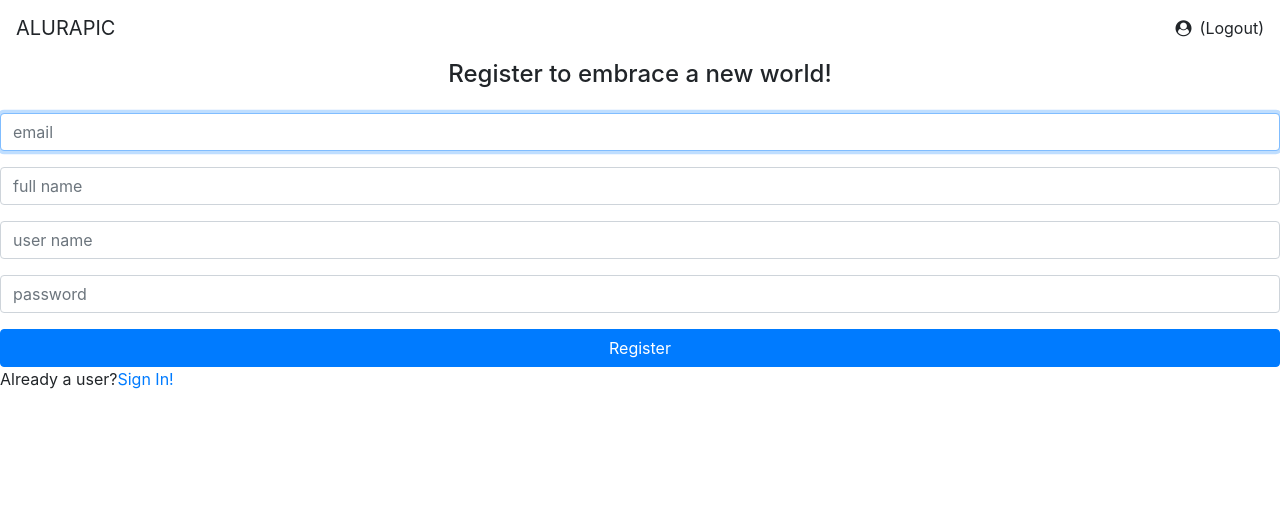
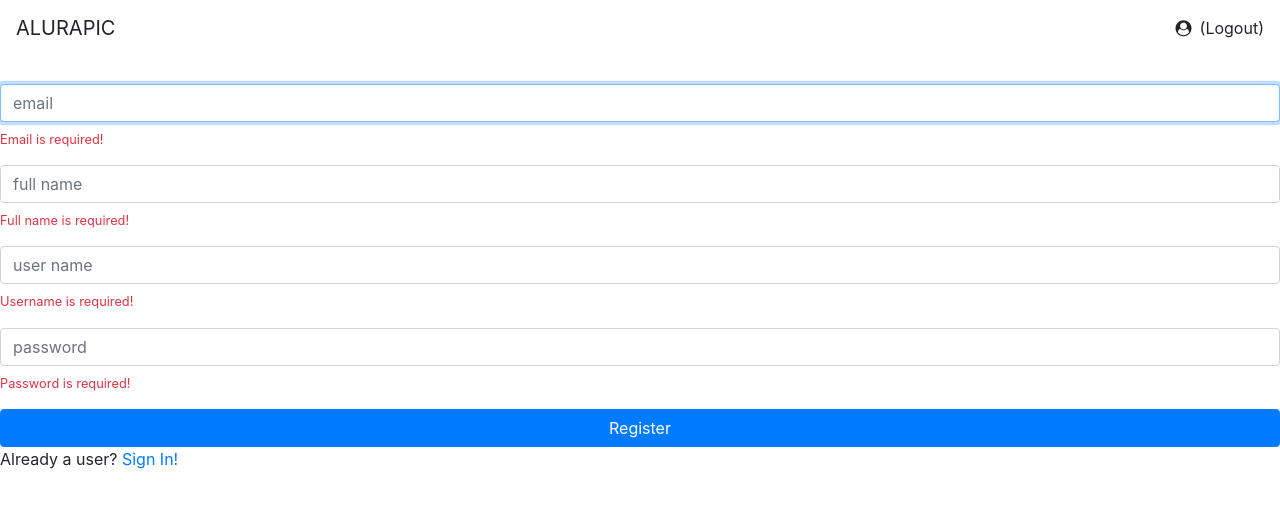
Before and after one commit to camillacorreia/alurapic, an Angular app: page /signup in a window 1280 px wide. Shown: the top 508 px of the page. Built offline with nearby package versions, Linux system fonts and the light colour scheme.

Commit message:
feat: form validation

```diff
--- a/src/app/home/signup/signup.component.html
+++ b/src/app/home/signup/signup.component.html
@@ -1,23 +1,77 @@
-<h4 class="text-center"> Register to embrace a new world!</h4>
+<form [formGroup]="signupForm" class="form mt-4">
+  <div class="form-group">
+    <input formControlName="email" class="form-control" placeholder="email" autofocus>
+    <app-message
+        *ngIf="signupForm.get('email')?.errors?.required"
+        text="Email is required!">
+    </app-message>
 
-<form class="form mt-4">
-  <div class="form-group">
-    <input  placeholder="email" class="form-control" autofocus >
+    <app-message
+        *ngIf="signupForm.get('email')?.errors?.email"
+        text="Invalid e-mail">
+    </app-message>
   </div>
 
   <div class="form-group">
-    <input placeholder="full name" class="form-control">
+    <input formControlName="fullName" class="form-control" placeholder="full name">
+    <app-message
+        *ngIf="signupForm.get('fullName')?.errors?.required"
+        text="Full name is required!">
+    </app-message>
+
+    <app-message
+        *ngIf="signupForm.get('fullName')?.errors?.minlength"
+        text="Minimum length is 2">
+    </app-message>
+
+    <app-message
+        *ngIf="signupForm.get('fullName')?.errors?.maxlength"
+        text="Maximum length is 40">
+    </app-message>
   </div>
 
   <div class="form-group">
-    <input placeholder="user name" class="form-control">
+    <input formControlName="userName" class="form-control" placeholder="user name">
+    <app-message
+        *ngIf="signupForm.get('userName')?.errors?.required"
+        text="Username is required!">
+    </app-message>
+
+    <app-message
+        *ngIf="signupForm.get('userName')?.errors?.minlength"
+        text="Minimum length is 2">
+    </app-message>
+
+    <app-message
+        *ngIf="signupForm.get('userName')?.errors?.maxlength"
+        text="Maximum length is 30">
+    </app-message>
+
+    <app-message
+        *ngIf="signupForm.get('userName')?.errors?.pattern"
+        text="Must be lowercase">
+    </app-message>
   </div>
 
   <div class="form-group">
-    <input type="password" placeholder="password" class="form-control">
+    <input formControlName="password" type="password" class="form-control" placeholder="password">
+    <app-message
+        *ngIf="signupForm.get('password')?.errors?.required"
+        text="Password is required!">
+    </app-message>
+
+    <app-message
+        *ngIf="signupForm.get('password')?.errors?.minlength"
+        text="Minimum length is 8">
+    </app-message>
+
+    <app-message
+        *ngIf="signupForm.get('password')?.errors?.maxlength"
+        text="Maximum length is 14">
+    </app-message>
   </div>
 
   <button class="btn btn-primary btn-block">Register</button>
 
-  <p>Already a user?<a [routerLink]="['']">Sign In!</a></p>
+  <p>Already a user? <a [routerLink]="['']">Sign In!</a></p>
 </form>
--- a/src/app/home/signup/signup.component.ts
+++ b/src/app/home/signup/signup.component.ts
@@ -1,6 +1,45 @@
-import { Component } from '@angular/core';
+import { Component, OnInit } from '@angular/core';
+import { FormBuilder, FormGroup, Validators } from '@angular/forms';
 
 @Component({
   templateUrl: './signup.component.html'
 })
-export class SignUpComponent { }
+export class SignUpComponent implements OnInit {
+
+  signupForm!: FormGroup;
+
+  constructor(private formBuilder: FormBuilder) {}
+
+  ngOnInit(): void {
+    this.signupForm = this.formBuilder.group({
+      email: ['',
+        [
+          Validators.required,
+          Validators.email
+        ]
+      ],
+      fullName: ['',
+        [
+          Validators.required,
+          Validators.minLength(2),
+          Validators.maxLength(40)
+        ]
+      ],
+      userName: ['',
+        [
+          Validators.required,
+          Validators.pattern(/^[a-z0-9_\-]+$/),
+          Validators.minLength(2),
+          Validators.maxLength(30)
+        ]
+      ],
+      password: ['',
+        [
+          Validators.required,
+          Validators.minLength(8),
+          Validators.maxLength(14)
+        ]
+      ]
+    });
+  }
+}
```
